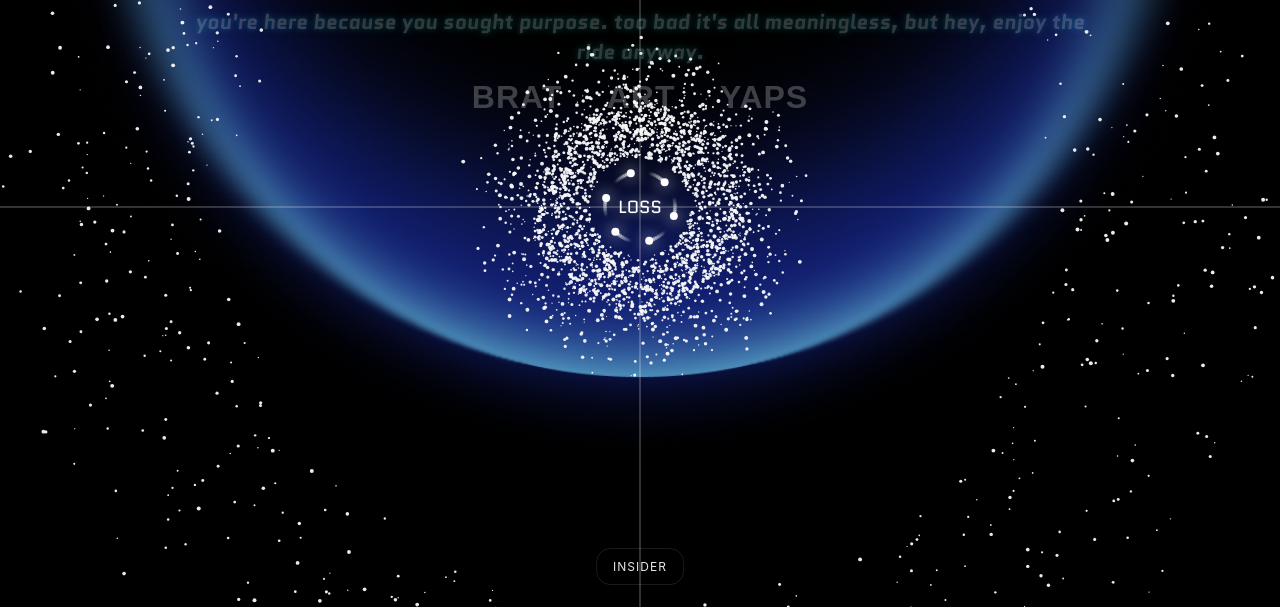
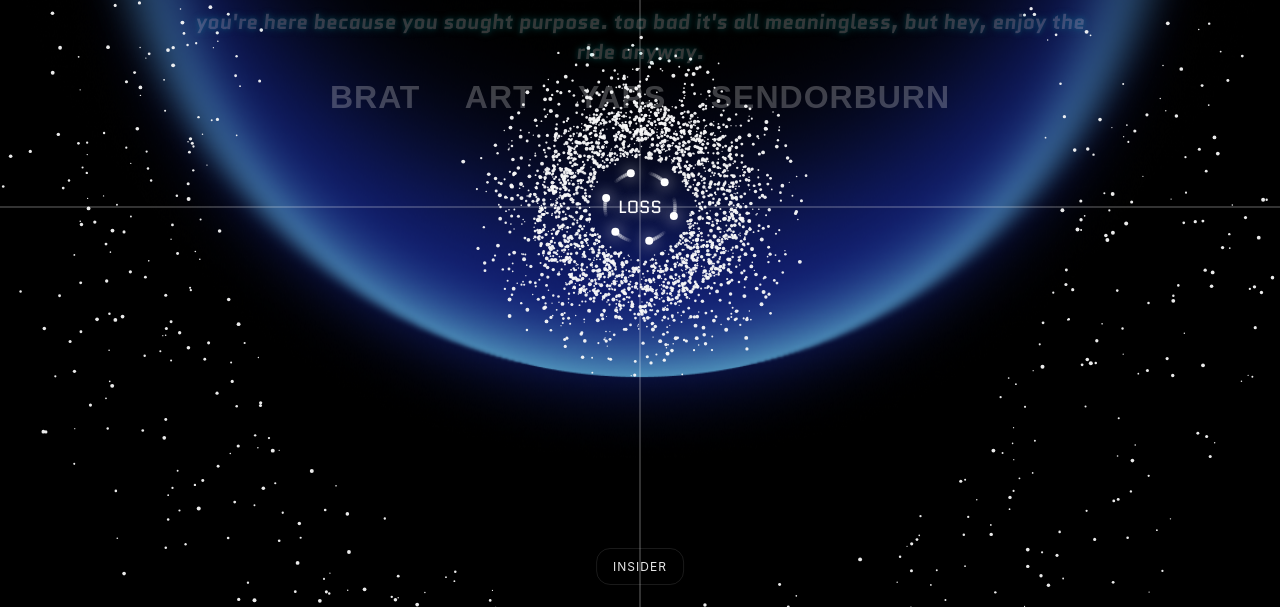
Before and after one commit to seexerfuk-sudo/meaningless, a plain HTML site: page index.html in a window 1280 px wide. Shown: the part 193-800 px from the top of the page. Drawn offline with nearby package versions, Linux system fonts and the light colour scheme; a web font is replaced by a local one.

Commit message:
Update index.html

```diff
--- a/index.html
+++ b/index.html
@@ -3,7 +3,7 @@
 <head>
   <meta charset="utf-8" />
   <meta name="viewport" content="width=device-width, initial-scale=1" />
-  <title>Big shit</title>
+  <title>YOU COSMIC</title>
   <link rel="stylesheet" href="style.css" />
 </head>
 
@@ -40,6 +40,8 @@
     <button class="menu-btn" data-target="brat.html">BRAT</button>
     <button class="menu-btn" data-target="art.html">ART</button>
     <button class="menu-btn" data-target="yapper.html">YAPS</button>
+      <!-- TAMBAHKAN TOMBOL SEND OR BURN DISINI -->
+    <button class="menu-btn" data-target="card.html">SendorBurn</button>
   </nav>
 </header>
 
```
